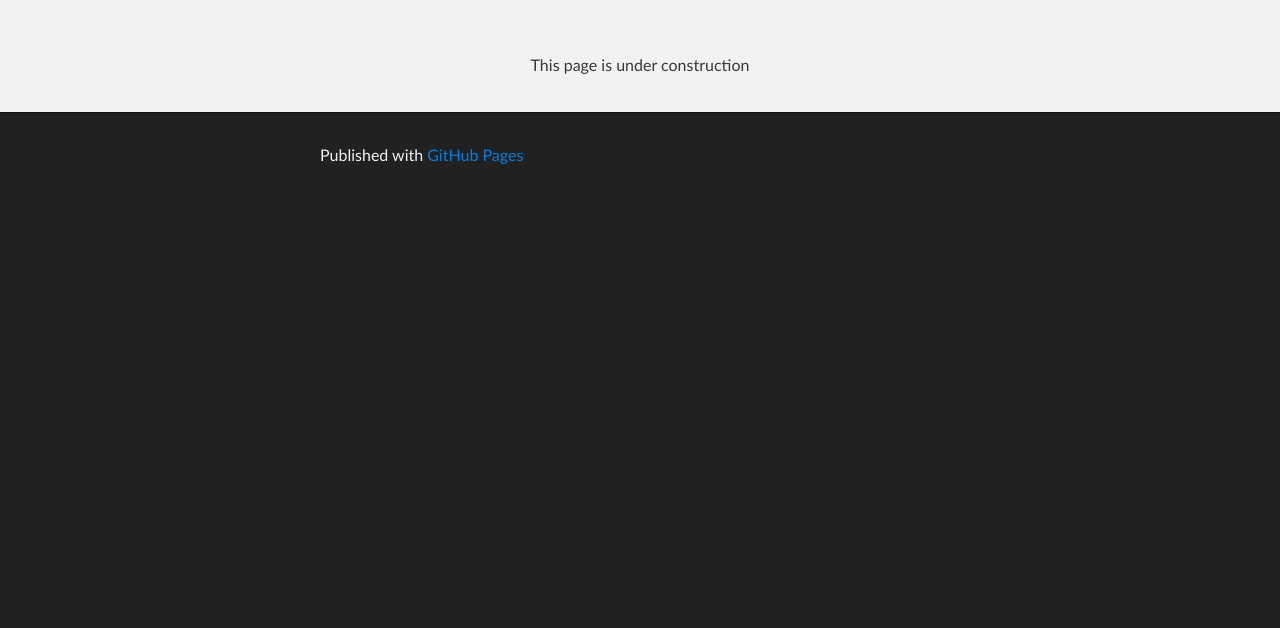
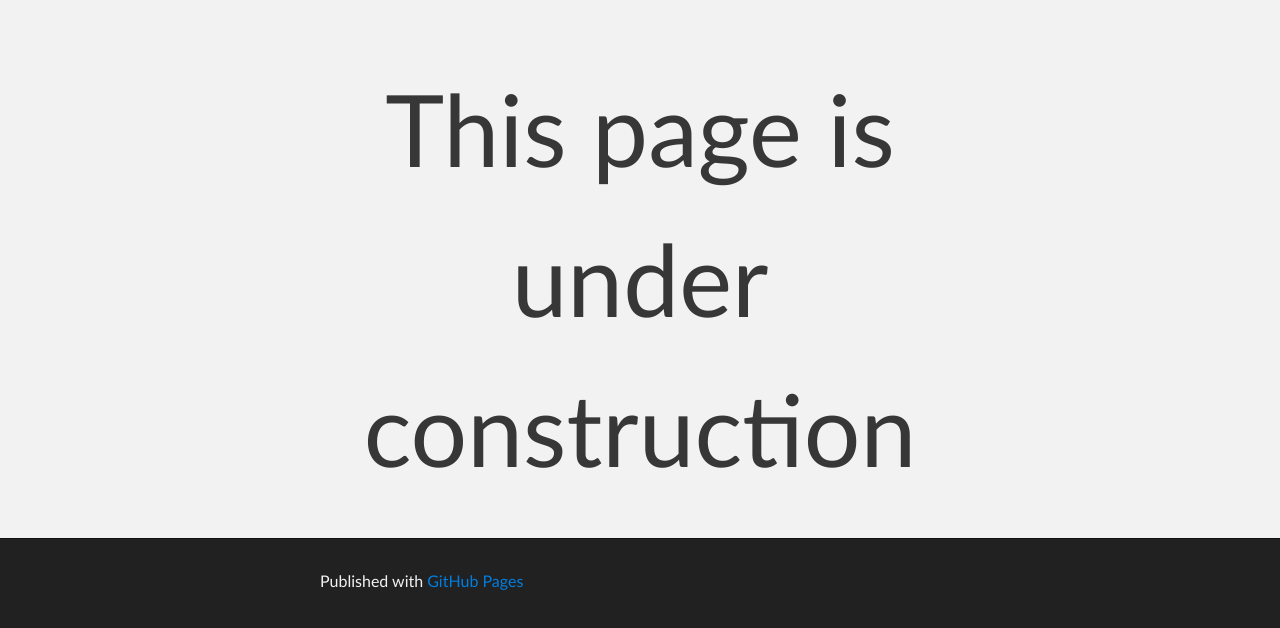
Before and after one commit to SeanNersHoang/snowninja.github.com, a plain HTML site: page index.html in a window 1280 px wide. Shown: the part 212-840 px from the top of the page. Before the commit the page ends 800 px from the top, so only its background shows below. Drawn offline with Linux system fonts and the light colour scheme.

Commit message:
Update index.html

```diff
--- a/index.html
+++ b/index.html
@@ -27,7 +27,7 @@
     <!-- MAIN CONTENT -->
     <div id="main_content_wrap" class="outer">
       <section id="main_content" class="inner">
-        <p style="font-size:100px"><center> This page is under construction </center></p>
+        <p><center style="font-size:100px"> This page is under construction </center></p>
       </section>
     </div>
 
```
